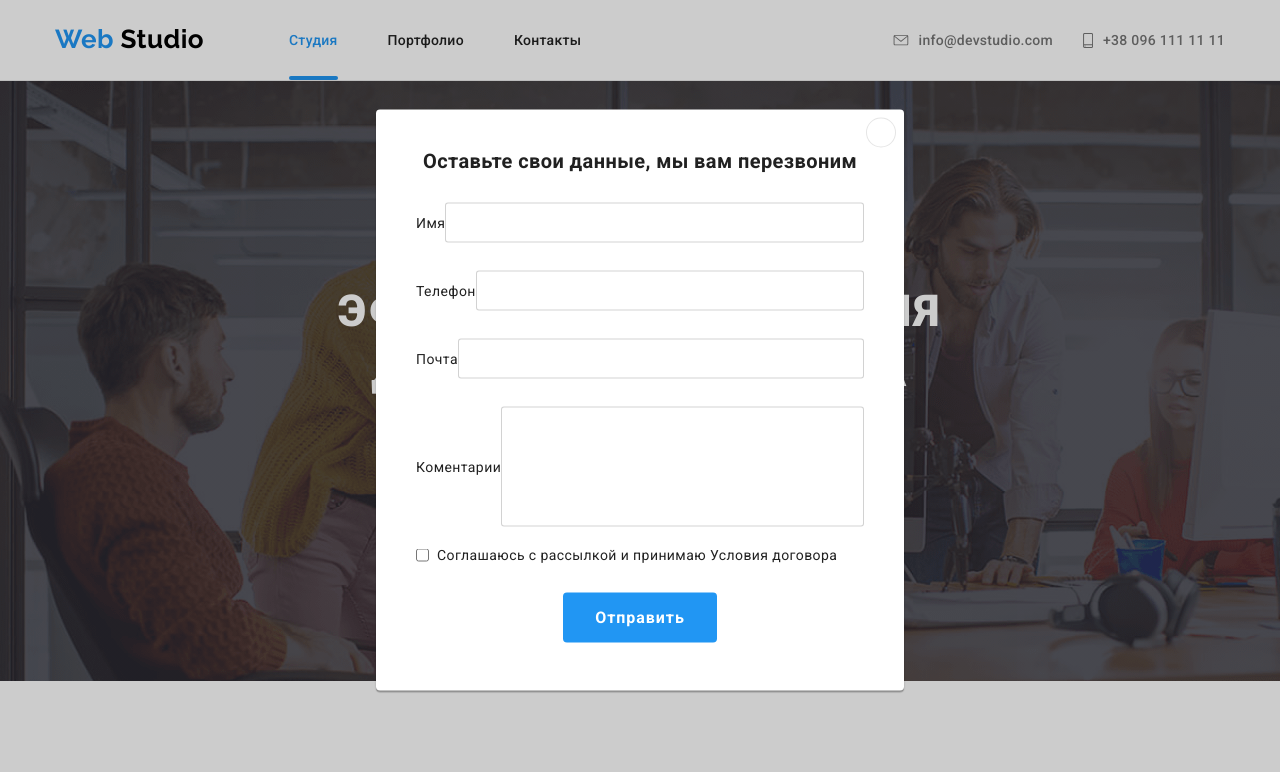
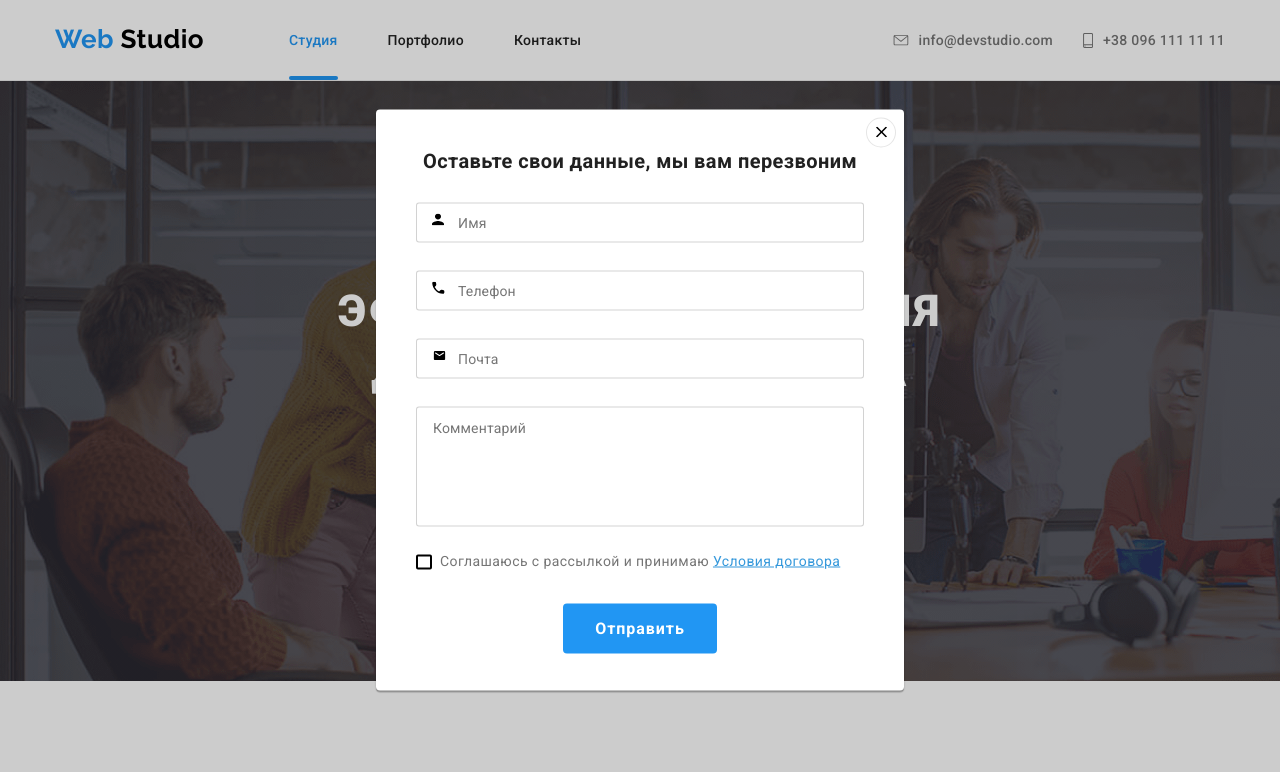
Before and after one commit to Liliia-Yarmolova/goit-markup-hw-06, a plain HTML site: page index.html in a window 1280 px wide. Both pictures are taken after a click on the button "Заказать услугу". Shown: the top 772 px of the page. Drawn offline with Linux system fonts and the light colour scheme.

Commit message:
Добавляю разметку и стили модального окна

```diff
--- a/css/styles.css
+++ b/css/styles.css
@@ -237,6 +237,7 @@ img {
 
   border-radius: 4px;
   border-style: unset;
+  cursor: pointer;
 }
 
 /*OUR VALUES*/
@@ -484,7 +485,7 @@ img {
 
 .footer-map-link,
 .join,
-.sing-up-title {
+.sing-up-form-title {
   color: var(--title-grey-theme-color);
 }
 
@@ -508,7 +509,7 @@ img {
 }
 
 .join,
-.sing-up-title {
+.sing-up-form-title {
   display: block;
   font-weight: 700;
   line-height: 1.143;
@@ -527,15 +528,15 @@ img {
 .footer-social-links .social-links-list-item:focus {
   background-color: var(--accent-color);
 }
-.sing-up-form {
+.sing-up {
   padding-top: 12px;
 }
 
-.sing-up-element {
+.sing-up-form-element {
   display: flex;
 }
 
-.sing-up-element .modal-btn {
+.sing-up-form-element .modal-btn {
   display: flex;
   justify-content: center;
   align-items: center;
@@ -548,17 +549,21 @@ img {
   fill: var(--modal-btn-blue-theme-color);
 }
 
-.sing-up-element input {
+.sing-up-form-element input {
   width: 358px;
   margin-right: 12px;
   padding-left: 16px;
   border: 1px solid rgba(255, 255, 255, 0.3);
   border-radius: 4px;
-  background: #2f303a;
+  background: transparent;
+  color: rgba(255, 255, 255, 0.6);
 }
 
-.sing-up-element input::placeholder {
+.sing-up-form-element input::placeholder {
+  font-family: var(--main-font);
   font-size: 16px;
+  font-weight: 400;
+  letter-spacing: 0.03em;
   color: rgba(255, 255, 255, 0.6);
 }
 
@@ -736,22 +741,47 @@ img {
   margin-bottom: 30px;
 }
 
-.form-field {
+.form-field-wrapper {
+  position: relative;
   display: flex;
   align-items: center;
   margin-bottom: 28px;
 }
 
+.form-icon {
+  position: absolute;
+  top: 11px;
+  left: 16px;
+}
+
+.form-input-label {
+  position: absolute;
+  top: 12px;
+  left: 42px;
+  font-family: var(--main-font);
+  font-weight: 400;
+  font-size: 14px;
+  line-height: 1.143;
+  letter-spacing: 0.01em;
+  color: var(--text-color);
+  transition: transform 250ms cubic-bezier(0.4, 0, 0.2, 1), color 250ms cubic-bezier(0.4, 0, 0.2, 1);
+}
+
 .close-modal-btn {
   position: absolute;
+  top: 8px;
+  right: 8px;
   width: 30px;
   height: 30px;
   border-radius: 50%;
   background: #ffffff;
   border: 1px solid rgba(0, 0, 0, 0.1);
-  /* transform-origin: center; */
-  top: 8px;
-  right: 8px;
+  cursor: pointer;
+}
+
+.close-modal-btn:focus .icon-vector,
+.close-modal-btn:hover .icon-vector {
+  fill: var(--accent-color);
 }
 
 .form-input,
@@ -760,30 +790,84 @@ img {
   border: 1px solid rgba(33, 33, 33, 0.2);
   padding-top: 12px;
   padding-bottom: 12px;
+  padding-left: 42px;
   border-radius: 3px;
   letter-spacing: 0.01em;
+  cursor: pointer;
+}
+
+.form-input:focus + .form-input-label,
+.form-input:not(:placeholder-shown) + .form-input-label {
+  transform: translate(-27px, -30px);
+  color: var(--accent-color);
+}
+
+.form-input:focus ~ .form-icon {
+  fill: var(--accent-color);
 }
 
 .form-input {
   height: 40px;
-  /* margin-bottom: 28px; */
-}
-
-.comments {
-  margin-bottom: 20px;
 }
 
 .form-input-comments {
   height: 120px;
   padding-left: 16px;
   padding-right: 16px;
+  margin-bottom: 20px;
   resize: none;
 }
 
-.form-field input[type='checkbox'] {
+.accept-label {
+  display: flex;
+  align-items: center;
+  margin-bottom: 30px;
+}
+
+.form-option-span {
+  font-family: var(--main-font);
+  font-weight: 400;
+  font-size: 14px;
+  line-height: 1.714;
+  letter-spacing: 0.03em;
+  color: var(--text-color);
+}
+
+.form-option-span a {
+  color: #3498db;
+}
+
+.form-checkbox {
+  position: absolute;
+  width: 1px;
+  height: 1px;
+  margin: -1px;
+  border: 0;
+  padding: 0;
+  clip: rect(0 0 0 0);
+  overflow: hidden;
+}
+
+.form-custom-checkbox {
+  display: flex;
+  justify-content: center;
+  align-items: center;
+  width: 16px;
+  height: 15px;
+  border: 2px solid #000;
+  border-radius: 2px;
   margin-right: 8px;
 }
 
-.accept {
-  margin-bottom: 30px;
+.form-checkbox:not(:checked) + .form-custom-checkbox .check-icon {
+  opacity: 0;
 }
+
+.form-checkbox:checked + .form-custom-checkbox {
+  background-color: var(--accent-color);
+  opacity: 1;
+  fill: var(--primary-white-color);
+  stroke: var(--primary-white-color);
+  stroke-width: 4px;
+  border: none;
+}
--- a/index.html
+++ b/index.html
@@ -404,60 +404,69 @@
             </li>
           </ul>
         </div>
-
-
-        <form class="sing-up-form js-sing-up-form">
-          <b class="sing-up-title">подпишитесь на рассылку</b>
-            <div class="sing-up-element">
-              <input type="email" name="mail" id="sing-up-mail" placeholder="E-mail" required>
-              <button type="submit" class="modal-btn">Подписаться
+        <div class="sing-up">
+          <form class="sing-up-form js-sing-up-form">
+            <b class="sing-up-form-title">подпишитесь на рассылку</b>
+            <div class="sing-up-form-element">
+              <input type="email" name="mail" id="sing-up-mail" placeholder="E-mail" required />
+              <button type="submit" class="modal-btn">
+                Подписаться
                 <svg class="icon-send" width="24" height="24">
-                  <use href="./images/sprite1.svg#icon-send"></use>
+                  <use href="./images/sprite.svg#icon-send"></use>
                 </svg>
               </button>
             </div>
-        </form>
+          </form>
+        </div>
+      </div>
     </footer>
-
     <div class="backdrop is-hidden" data-modal>
       <div class="modal">
         <form class="form">
           <b class="form-title">Оставьте свои данные, мы вам перезвоним</b>
-          <div class="form-field">
-            <label for="name">Имя</label>
-            <input type="text" name="name" id="name" class="form-input" required minlength="2">
+          <button type="button" class="close-modal-btn" data-modal-close>
+            <svg class="icon-vector" width="11" height="11">
+              <use href="./images/sprite.svg#icon-close"></use>
+            </svg>
+          </button>
+          <div class="form-field-wrapper">
+            <input type="text" name="name" id="user-name" class="form-input" required minlength="2" placeholder=" " />
+            <label for="user-name" class="form-input-label">Имя</label>
+            <svg class="form-icon" width="12" height="12">
+              <use href="./images/sprite.svg#icon-person"></use>
+            </svg>
           </div>
-          <div class="form-field">
-            <label for="tel">Телефон</label>
-            <input type="tel" name="tel" id="tel" class="form-input" required>
+          <div class="form-field-wrapper">
+            <input type="tel" name="tel" id="tel" class="form-input" required placeholder=" " />
+            <label for="tel" class="form-input-label">Телефон</label>
+            <svg class="form-icon" width="13" height="13">
+              <use href="./images/sprite.svg#icon-phone"></use>
+            </svg>
           </div>
-          <div class="form-field">
-            <label for="mail">Почта</label>
-            <input type="email" name="mail" id="mail" class="form-input" required>
+          <div class="form-field-wrapper">
+            <input type="email" name="mail" id="mail" class="form-input" placeholder=" " />
+            <label for="mail" class="form-input-label">Почта</label>
+            <svg class="form-icon" width="15" height="12">
+              <use href="./images/sprite.svg#icon-email"></use>
+            </svg>
           </div>
-          <div class="form-field comments">
-            <label for="comments">Коментарии</label>
-            <textarea name="comments" id="coments" class="form-input-comments"></textarea>
-          </div>
-
-
-          <div class="form-field accept">
-            <input id="accept" name="agreement" type="checkbox" value="Y" required>
-            <label for="accept">Соглашаюсь с рассылкой и принимаю Условия договора</label>
-          </div>
-
+          <textarea name="comments" id="coments" class="form-input-comments" placeholder="Комментарий"></textarea>
+          <label class="accept-label">
+            <input id="accept" name="agreement" type="checkbox" value="Y" class="form-checkbox" required />
+            <span class="form-custom-checkbox">
+              <svg class="check-icon" width="11" height="8">
+                <use href="./images/sprite.svg#icon-checked"></use>
+              </svg>
+            </span>
+            <span class="form-option-span">Соглашаюсь с рассылкой и принимаю <a href="#">Условия договора</a></span>
+          </label>
 
           <button type="submit" class="modal-btn">Отправить</button>
-          <button class="close-modal-btn" data-modal-close>
-            <svg class="icon-vector" width="11" height="11">
-                  <use href="./images/sprite1.svg#icon-vector"></use>
-            </svg>
-          </button>
         </form>
       </div>
     </div>
 
- <script src="./js/modal.js"></script>
+    <script src="./js/modal.js"></script>
 
     <!-- <script>
       (() => {
```
